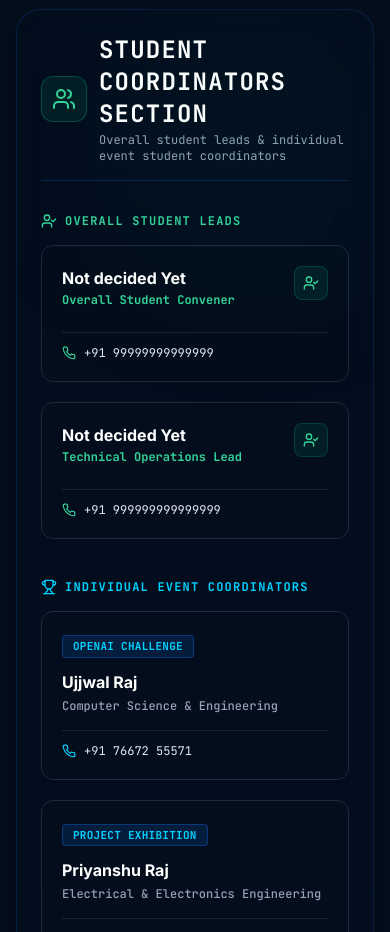
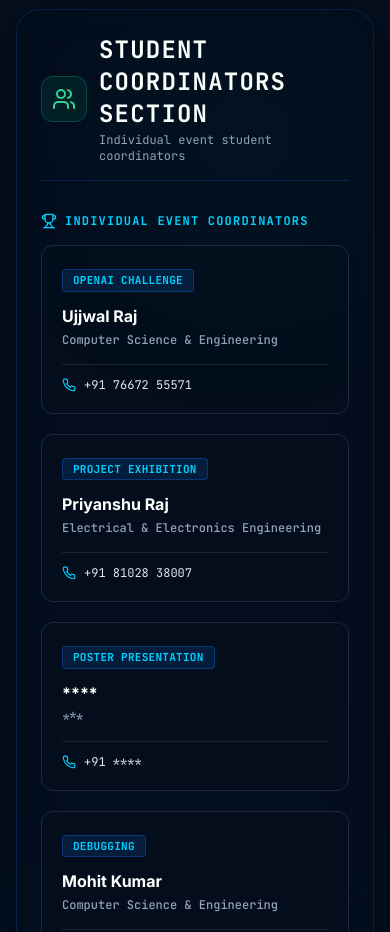
Before and after one commit to UjjwalRaj2025/EventManag_Eng_DAY, a React (Vite) app: page / in a window 390 px wide. Shown: the part 5400-6332 px from the top of the page. Built offline with nearby package versions, Linux system fonts and the light colour scheme.

Commit message:
Remove Overall Student Leads subsection from Contact component

```diff
--- a/src/components/Contact.jsx
+++ b/src/components/Contact.jsx
@@ -89,52 +89,13 @@ const Contact = () => {
                   Student Coordinators Section
                 </h3>
                 <p className="text-xs text-slate-400 font-mono mt-0.5">
-                  Overall student leads & individual event student coordinators
+                  Individual event student coordinators
                 </p>
               </div>
             </div>
             <span className="hidden sm:inline-block px-3 py-1 rounded-full bg-emerald-500/10 border border-emerald-500/30 text-emerald-400 text-xs font-mono font-bold uppercase">
               Student Helpline
             </span>
-          </div>
-
-          {/* Subsection A: Overall Student Leads */}
-          <div className="mb-10">
-            <h4 className="text-xs font-mono text-emerald-400 uppercase tracking-widest mb-4 font-bold flex items-center gap-2">
-              <UserCheck className="w-4 h-4" />
-              Overall Student Leads
-            </h4>
-
-            <div className="grid grid-cols-1 md:grid-cols-2 gap-5">
-              {CONTACT_INFO.eventLeads.map((lead, idx) => (
-                <div
-                  key={idx}
-                  className="bg-navy-950/80 p-5 rounded-xl border border-slate-800 hover:border-emerald-500/40 transition-colors flex flex-col justify-between"
-                >
-                  <div>
-                    <div className="flex items-start justify-between gap-4 mb-2">
-                      <div>
-                        <h5 className="text-base font-bold text-white font-sans">{lead.name}</h5>
-                        <p className="text-xs font-mono text-emerald-400 font-semibold mt-0.5">{lead.role}</p>
-                      </div>
-                      <span className="p-2 rounded-lg bg-emerald-500/10 border border-emerald-500/20 text-emerald-400">
-                        <UserCheck className="w-4 h-4" />
-                      </span>
-                    </div>
-                  </div>
-
-                  <div className="mt-4 pt-3 border-t border-slate-800/80 flex items-center justify-between text-xs font-mono">
-                    <a
-                      href={`tel:${lead.phone.replace(/\s+/g, '')}`}
-                      className="flex items-center gap-2 text-slate-200 hover:text-emerald-400 transition-colors"
-                    >
-                      <Phone className="w-3.5 h-3.5 text-emerald-400" />
-                      <span>{lead.phone}</span>
-                    </a>
-                  </div>
-                </div>
-              ))}
-            </div>
           </div>
 
           {/* Subsection B: Individual Event Student Coordinators */}
```
